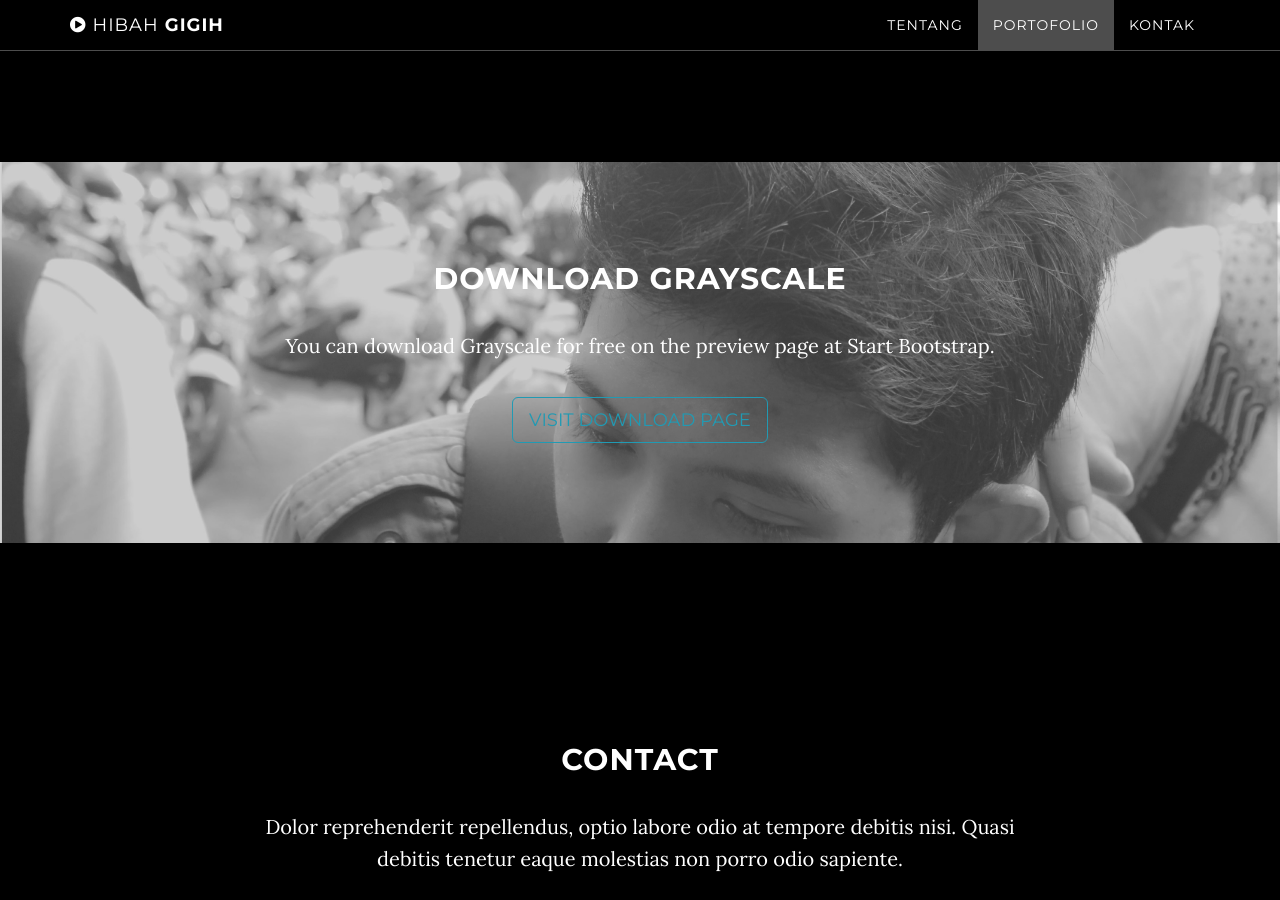
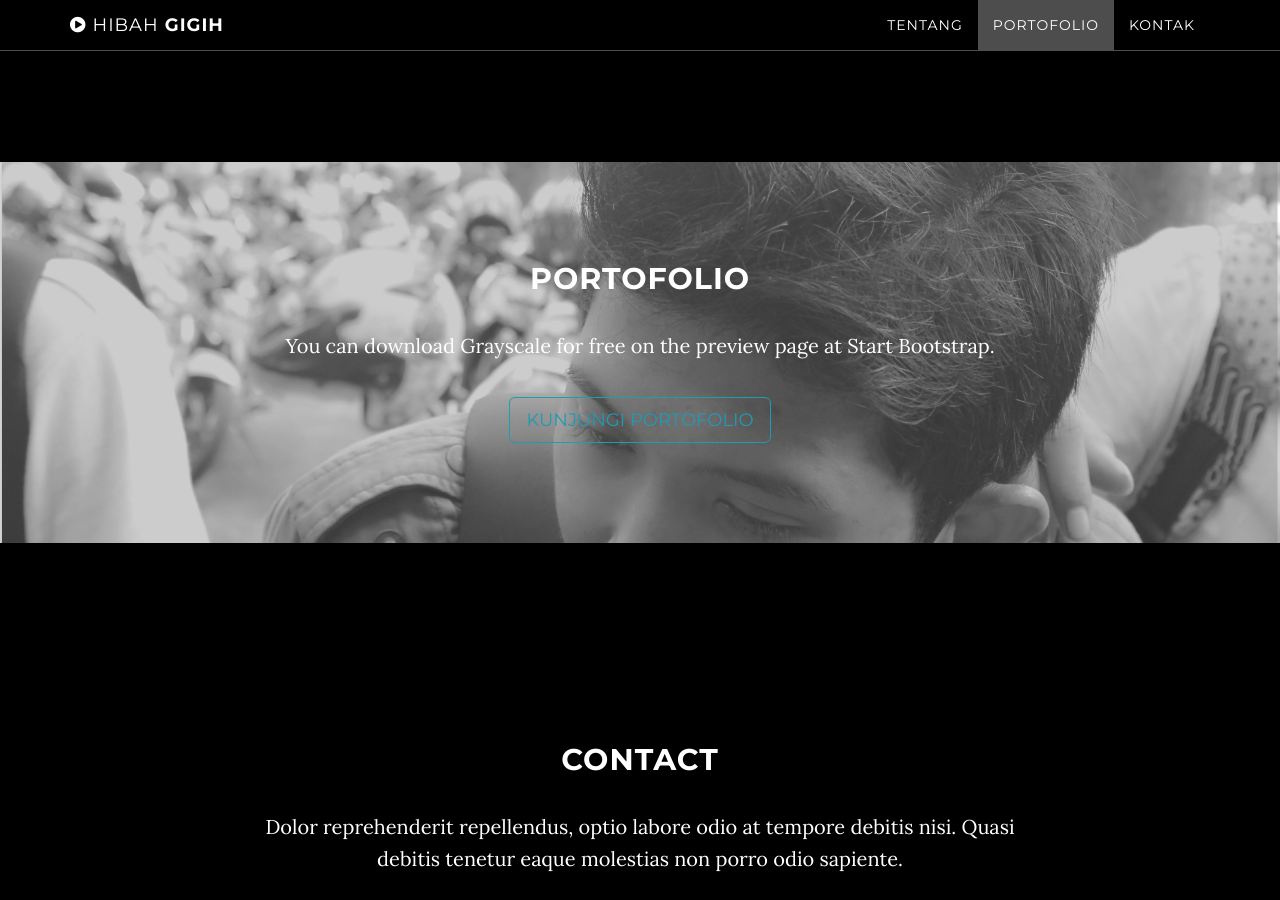
Before and after one commit to hibahgigih/hibahgigih.github.io, a Jekyll site: the page built from index.html, in a window 1280 px wide and 900 px high, scrolled down 1471 px. Built offline with Jekyll 4.4.1, drawn with Linux system fonts in a browser that asks for light colours.

Commit message:
Update download.html

```diff
--- a/_includes/download.html
+++ b/_includes/download.html
@@ -3,9 +3,9 @@
         <div class="download-section">
             <div class="container">
                 <div class="col-lg-8 col-lg-offset-2">
-                    <h2>Download Grayscale</h2>
+                    <h2>PortoFolio</h2>
                     <p>You can download Grayscale for free on the preview page at Start Bootstrap.</p>
-                    <a href="http://startbootstrap.com/template-overviews/grayscale/" class="btn btn-default btn-lg">Visit Download Page</a>
+                    <a href="http://startbootstrap.com/template-overviews/grayscale/" class="btn btn-default btn-lg">Kunjungi Portofolio</a>
                 </div>
             </div>
         </div>
```
